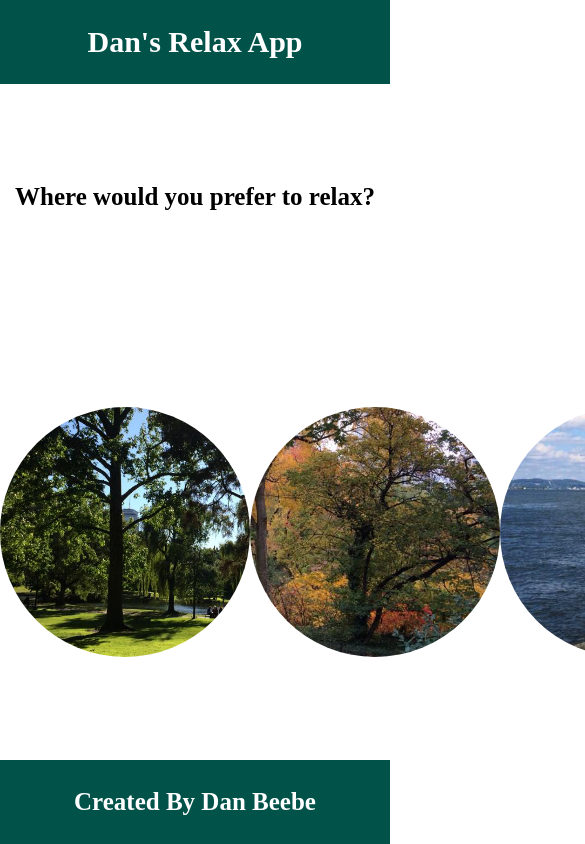
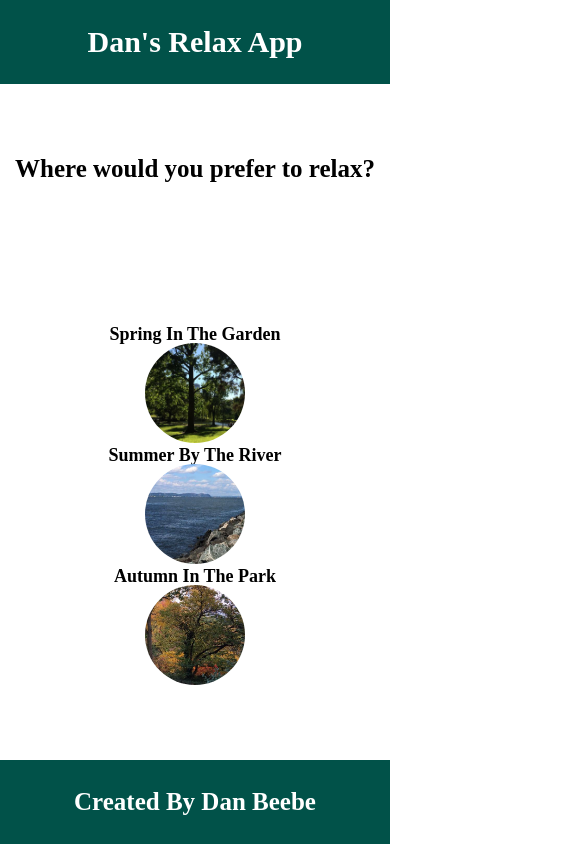
Before and after one commit to danielwbeebe/Relaxation-App, a React (Create React App) app: page /home in a window 390 px wide. Shown: the top 844 px of the page, 585 px wide, since content can reach past the window. Built offline with nearby package versions, Linux system fonts and the light colour scheme.

Commit message:
add adaptive design for smaller screens

```diff
--- a/src/App.css
+++ b/src/App.css
@@ -163,6 +163,9 @@ table {
   flex-direction: row;
   width: 100vw;
   justify-content: space-around;
+  align-content: center;
+  align-items: center;
+  text-align: center;
 }
 
 .enter-garden img, .enter-park img, .enter-beach img {
@@ -292,9 +295,27 @@ a:hover {
   color: #FF7875;
 }
 
+.home-link {
+  color: black;
+}
+
+.home-link:hover {
+  color: #FF7875;
+}
+
 
 /*reactive design for smaller screens*/
 @media (max-width: 800px) {
+
+  .enter-garden img, .enter-park img, .enter-beach img {
+    border-radius: 50%;
+    width: 100px;
+    height: 100px;
+  }
+
+  .main-lower {
+    flex-direction: column;
+  }
 
   h1 {
     font-size: 30px;
--- a/src/components/Garden.jsx
+++ b/src/components/Garden.jsx
@@ -28,7 +28,7 @@ class Garden extends Component {
 
         <div className="header">
           <Link to="/home" onClick=" "><h1 className="header-link">Home</h1></Link>
-          <button className="timer-button" onClick={this.playSound}><h4>Garden Sounds</h4></button>
+          <button className="timer-button" onClick={this.playSound}><h4>Birds Chirping</h4></button>
         </div>
 
         <div className="main">
--- a/src/components/Home.jsx
+++ b/src/components/Home.jsx
@@ -36,13 +36,13 @@ class Home extends Component {
 
           <div className="main-lower">
             <div className="enter-garden">
-              <Link to="/garden"><img src='./images/welcome-boston.png' alt="Copyright 2014 By Dan Beebe"></img></Link>
+              <Link to="/garden"><h3 className="home-link">Spring In The Garden</h3><img src='./images/welcome-boston.png' alt="Copyright 2014 By Dan Beebe"></img></Link>
+            </div>
+            <div className="enter-beach">
+              <Link to="/river"><h3 className="home-link">Summer By The River</h3><img src='./images/welcome-river.png' alt="Copyright 2017 By Dan Beebe"></img></Link>
             </div>
             <div className="enter-park">
-              <Link to="/park"><img src='./images/welcome-park.png' alt="Copyright 2016 By Dan Beebe"></img></Link>
-            </div>
-            <div className="enter-beach">
-              <Link to="/river"><img src='./images/welcome-river.png' alt="Copyright 2017 By Dan Beebe"></img></Link>
+              <Link to="/park"><h3 className="home-link">Autumn In The Park</h3><img src='./images/welcome-park.png' alt="Copyright 2016 By Dan Beebe"></img></Link>
             </div>
           </div>
         </div>
--- a/src/components/Park.jsx
+++ b/src/components/Park.jsx
@@ -28,7 +28,7 @@ class Park extends Component {
 
         <div className="header">
           <Link to="/home" onClick=" "><h1 className="header-link">Home</h1></Link>
-          <button className="timer-button" onClick={this.playSound}><h4>Autumn Sounds</h4></button>
+          <button className="timer-button" onClick={this.playSound}><h4>Autumn Breeze</h4></button>
         </div>
 
         <div className="main">
```
